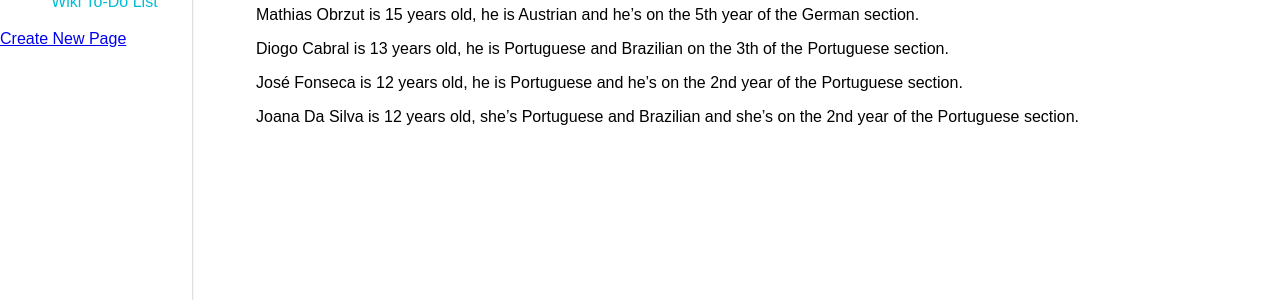
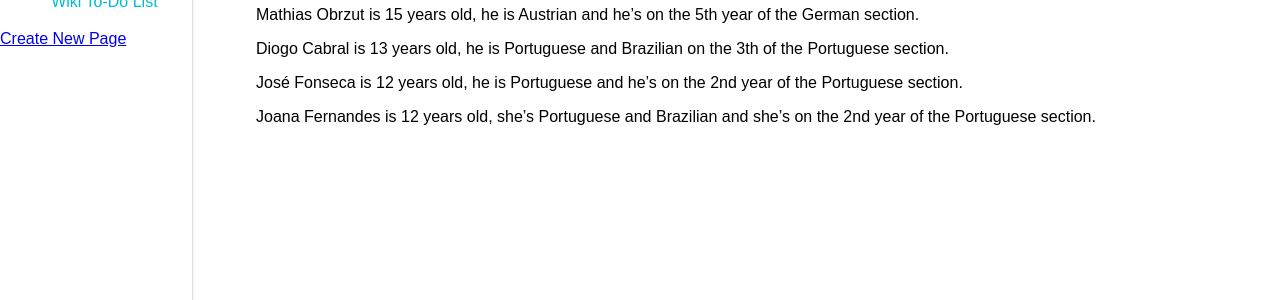
Before and after one commit to eslcc/wiki, a Jekyll site: the page built from pages/eslcc_members.md, in a window 1280 px wide. Shown: the part 226-526 px from the top of the page. Built offline with Jekyll 4.4.1, drawn with Linux system fonts in a browser that asks for light colours.

Commit message:
Update eslcc_members.md

```diff
--- a/pages/eslcc_members.md
+++ b/pages/eslcc_members.md
@@ -16,4 +16,4 @@ Diogo Cabral is 13 years old, he is Portuguese and Brazilian on the 3th of the P
 
 José Fonseca is 12 years old, he is Portuguese and he's on the 2nd year of the Portuguese section.
 
-Joana Da Silva is 12 years old, she's Portuguese and Brazilian and she's on the 2nd year of the Portuguese section.
+Joana Fernandes is 12 years old, she's Portuguese and Brazilian and she's on the 2nd year of the Portuguese section.
```
